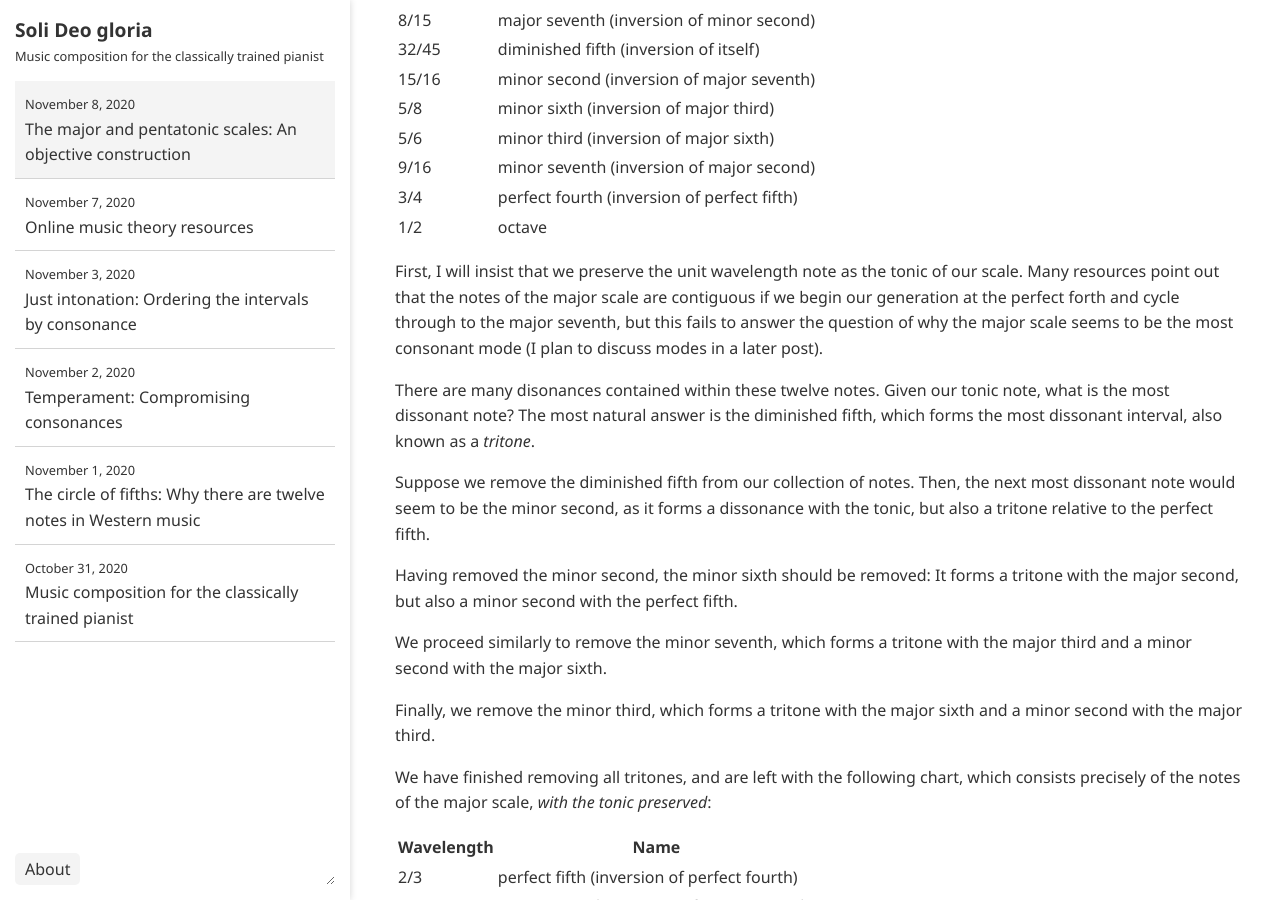
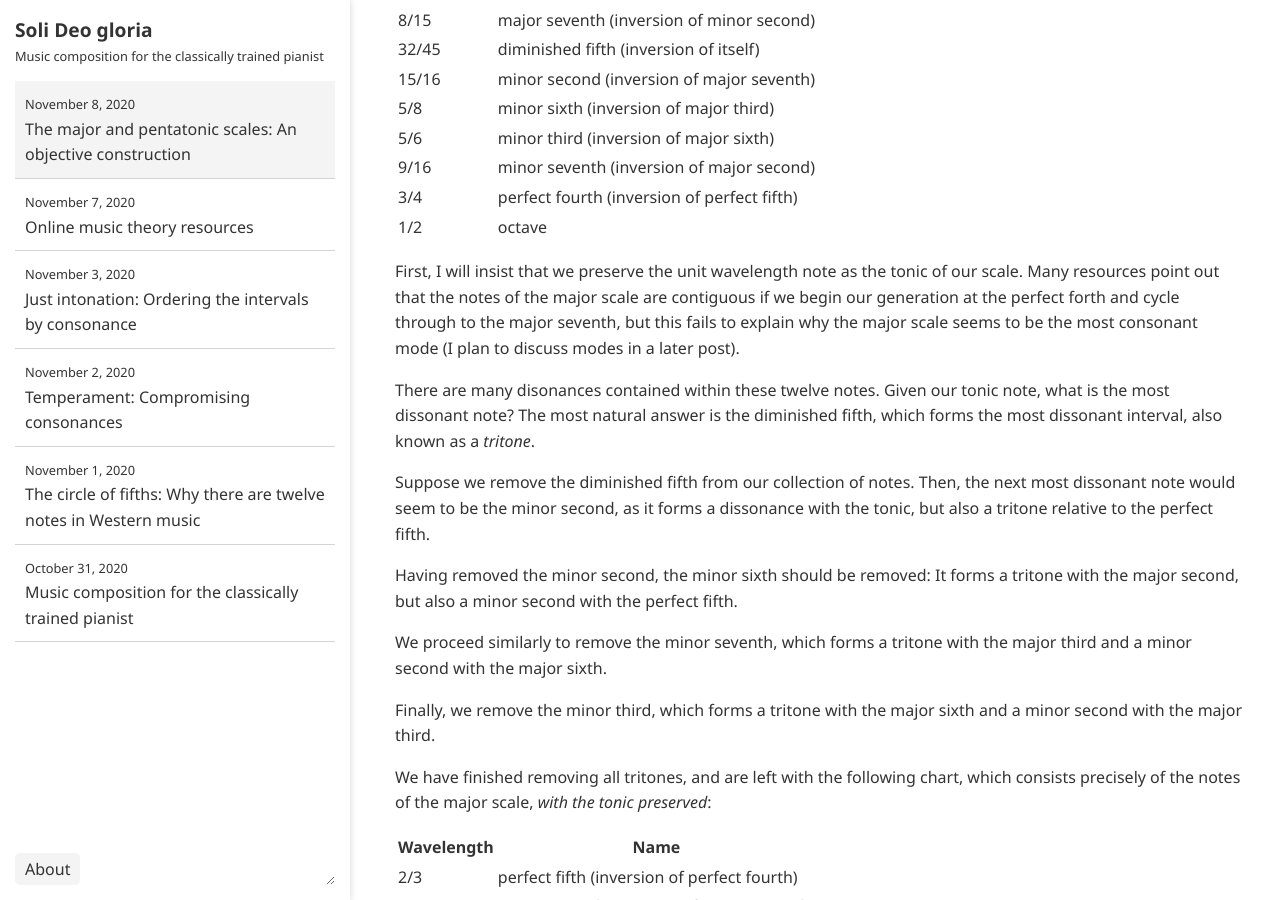
Before and after one commit to ansyblenetwork/sdg, a Jekyll site: the page built from _posts/2020-11-08-the-major-and.md, in a window 1280 px wide and 900 px high, scrolled down 470 px. Built offline with Jekyll 4.4.1, drawn with Linux system fonts in a browser that asks for light colours.

Commit message:
Update 2020-11-08-the-major-and.md

```diff
--- a/_posts/2020-11-08-the-major-and.md
+++ b/_posts/2020-11-08-the-major-and.md
@@ -23,7 +23,7 @@ I will copy here the table of intervals from our discussion of the [consonant in
 | 3/4 | perfect fourth (inversion of perfect fifth) |
 | 1/2 | octave |
 
-First, I will insist that we preserve the unit wavelength note as the tonic of our scale. Many resources point out that the notes of the major scale are contiguous if we begin our generation at the perfect forth and cycle through to the major seventh, but this fails to answer the question of why the major scale seems to be the most consonant mode (I plan to discuss modes in a later post).
+First, I will insist that we preserve the unit wavelength note as the tonic of our scale. Many resources point out that the notes of the major scale are contiguous if we begin our generation at the perfect forth and cycle through to the major seventh, but this fails to explain why the major scale seems to be the most consonant mode (I plan to discuss modes in a later post).
 
 There are many disonances contained within these twelve notes. Given our tonic note, what is the most dissonant note? The most natural answer is the diminished fifth, which forms the most dissonant interval, also known as a _tritone_.
 
```
